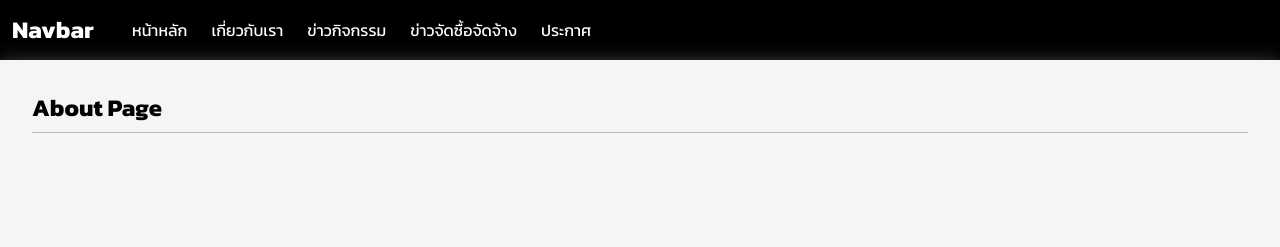
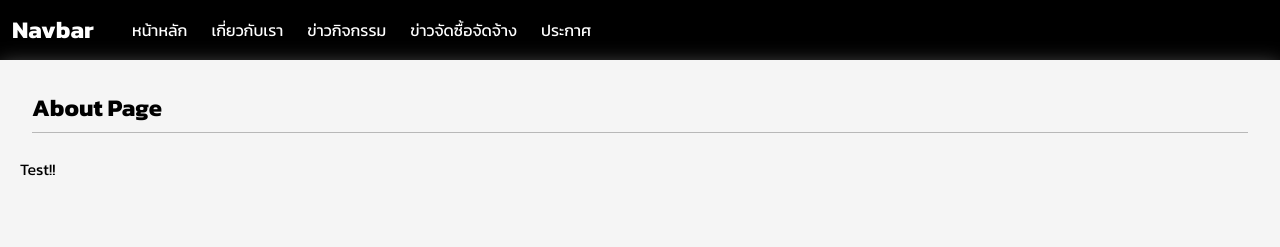
Before and after one commit to sanyath007/next-mhc9-web, a Next.js app: page /about in a window 1280 px wide. Shown: the top 247 px of the page. Built offline with nearby package versions, Linux system fonts and the light colour scheme.

Commit message:
fix: error in about page

```diff
--- a/src/app/about/page.tsx
+++ b/src/app/about/page.tsx
@@ -1,5 +1,7 @@
 
-async function About ({ content }: { content: string }) {
+async function About () {
+    const content = 'Test!!';
+
     return (
         <div className="wrapper w-full">
             <div className="container">
@@ -15,8 +17,4 @@ async function About ({ content }: { content: string }) {
     )
 }
 
-export async function getServerStaticProps() {
-    return { props: { content: 'Test!!' }};
-}
-
 export default About;
```
